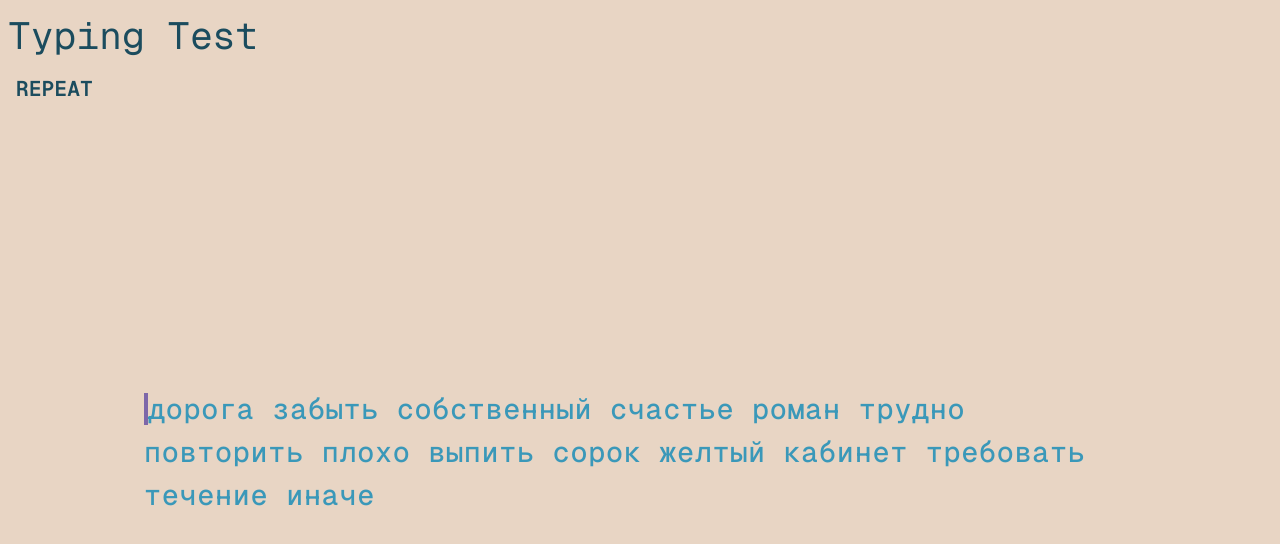
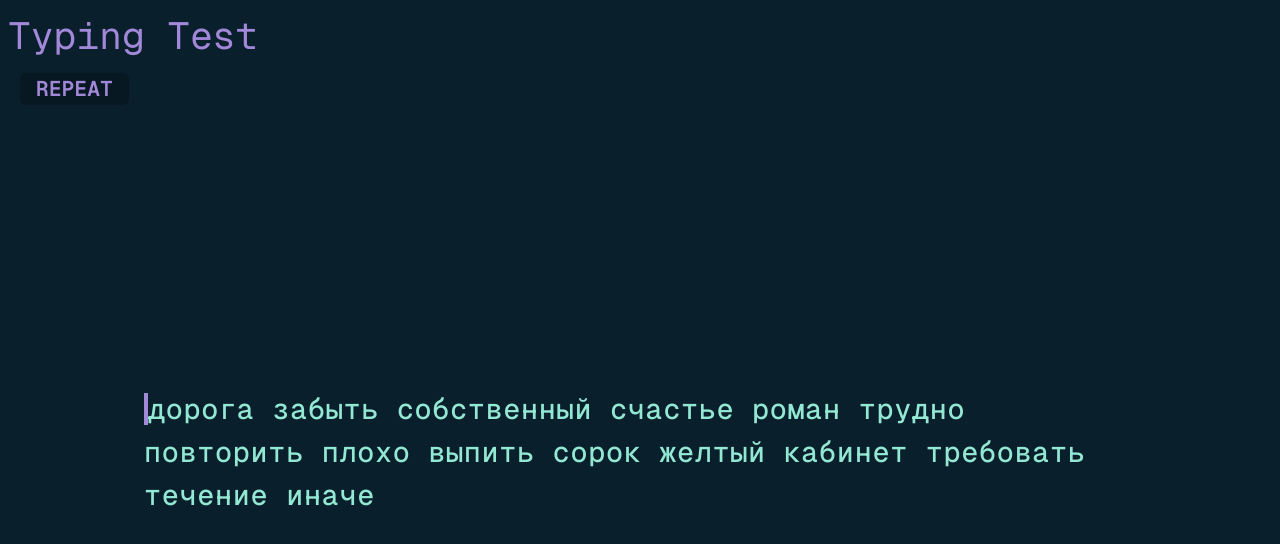
Before and after one commit to ncesova/typing-test, a React (Vite) app: page / in a window 1280 px wide. Shown: the top 544 px of the page. Built offline with nearby package versions, Linux system fonts and the light colour scheme.

Commit message:
feat: new theme and reset button changes

```diff
--- a/src/components/ui/Reset.tsx
+++ b/src/components/ui/Reset.tsx
@@ -10,7 +10,7 @@ function Reset() {
   }
   return (
     <button
-      className="font-body text-text px-4 text-xl font-bold md:self-start"
+      className="font-body text-text bg-subAlt mx-5 rounded-md px-4 text-xl font-bold md:self-start"
       onClick={resetTest}>
       REPEAT
     </button>
--- a/src/index.css
+++ b/src/index.css
@@ -8,14 +8,14 @@
 }
 
 :root {
-  --bg-color: #e8d5c4;
-  --main-color: #7d67a9;
-  --caret-color: #7d67a9;
-  --sub-color: #3a98b9;
-  --sub-alt-color: #f6e6da;
-  --text-color: #1b4c5e;
-  --error-color: #7d67a9;
-  --error-extra-color: #9f3e6d;
-  --colorful-error-color: #f9f871;
-  --colorful-error-extra-color: #67dfa1;
+  --bg-color: #091f2c;
+  --main-color: #f5b1cc;
+  --caret-color: #a288d9;
+  --sub-color: #93e8d3;
+  --sub-alt-color: #071823;
+  --text-color: #a288d9;
+  --error-color: #e45c96;
+  --error-extra-color: #e45c96;
+  --colorful-error-color: #00b398;
+  --colorful-error-extra-color: #e45c96;
 }
```
